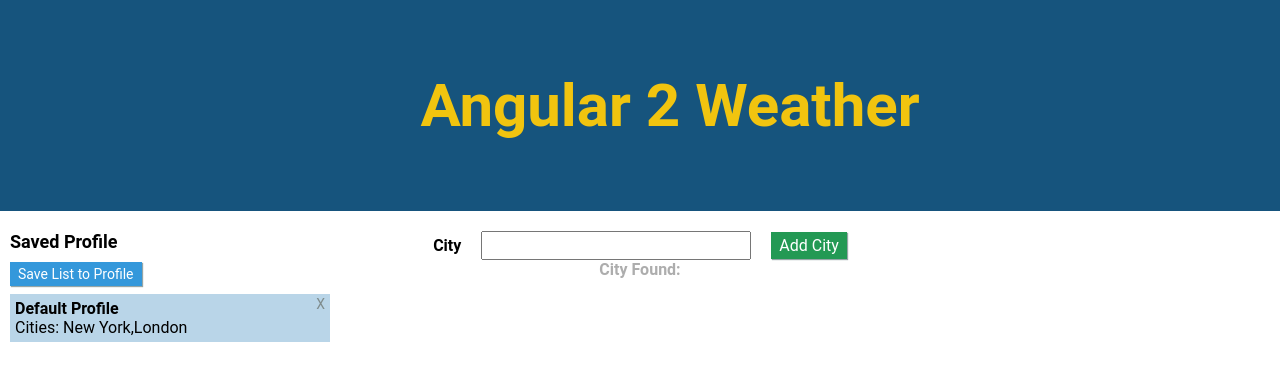
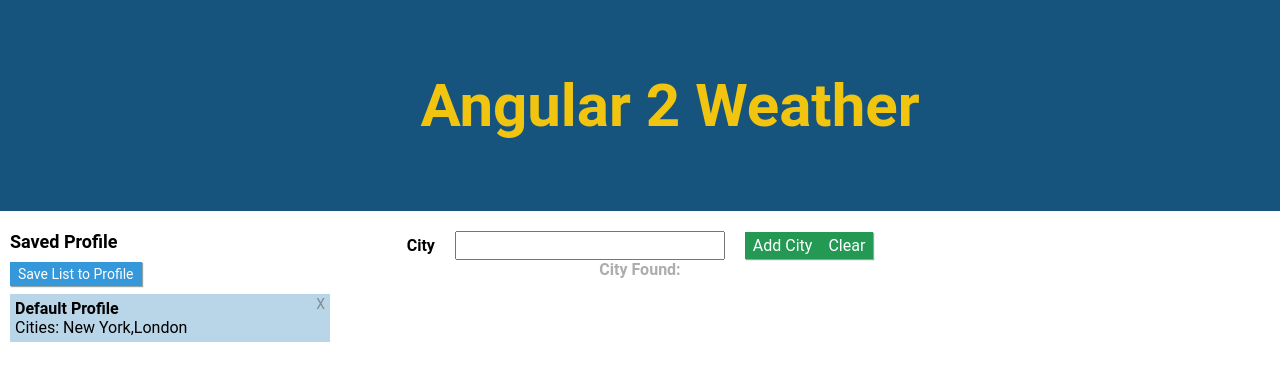
Before and after one commit to gustavo81988/ngweather, an Angular app: page / in a window 1280 px wide. Shown: the top 380 px of the page. Built offline with nearby package versions, Linux system fonts and the light colour scheme.

Commit message:
ADDED: clear button

```diff
--- a/src/app/weather/weather-search.component.ts
+++ b/src/app/weather/weather-search.component.ts
@@ -11,6 +11,7 @@ import {Subject} from 'rxjs/Subject';
         <label for="city">City</label>
         <input type="text" ngModel id="city" name="location" required autocomplete=off (input)="onSearchLocation(input.value)" #input>
         <button type="submit">Add City</button>
+        <button type="button" (click)="clearWeatherData()">Clear</button>
       </form>
       <div>
         <span class="info">City Found:</span> {{data.name}}
@@ -54,6 +55,10 @@ export class WeatherSearchComponent implements OnInit{
     }
   }
 
+  public clearWeatherData(){
+    this.weatherService.clearWeatherItems();
+  }
+
   ngOnInit(){
     this.searchStream
     .debounceTime(300)
```
